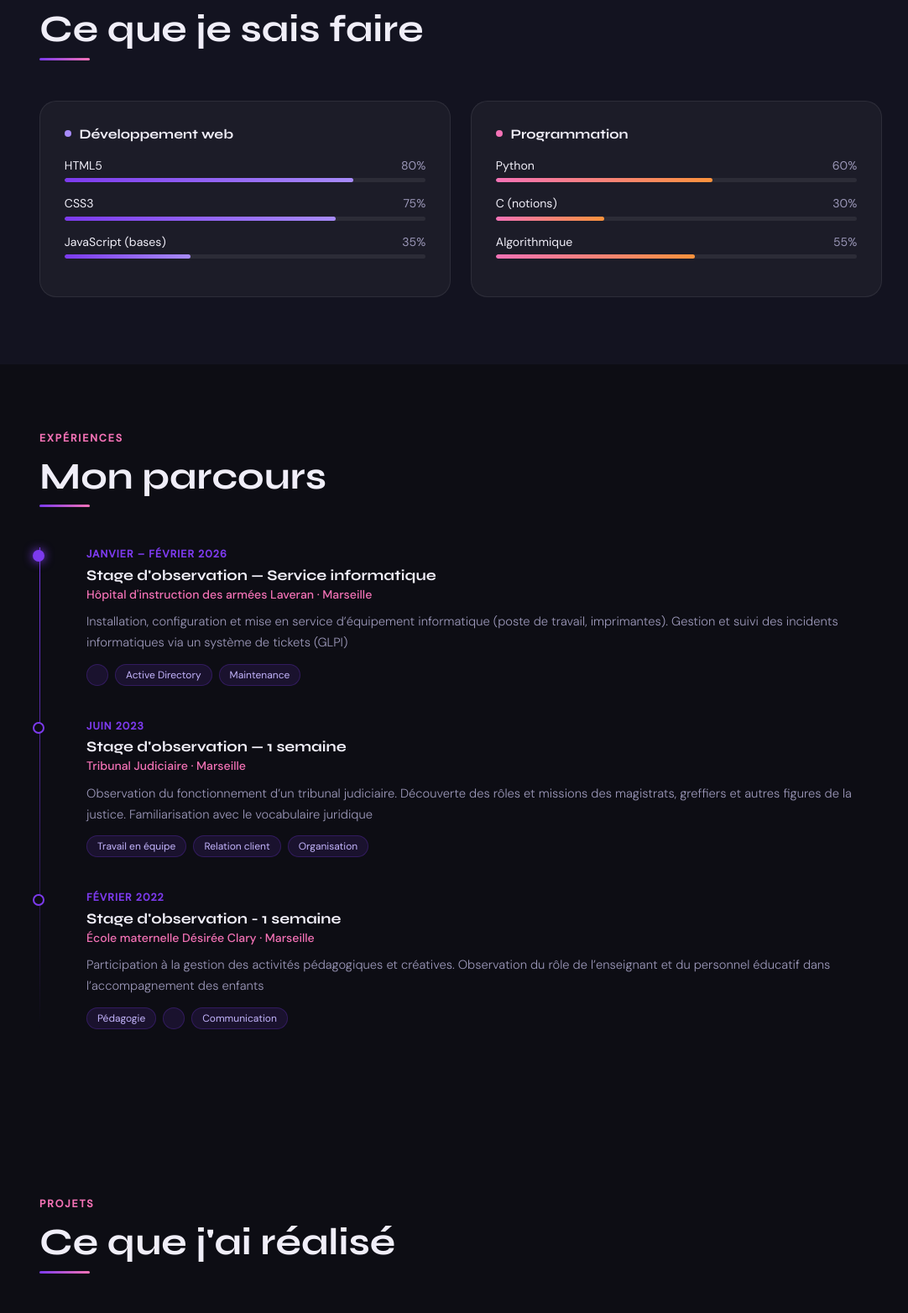
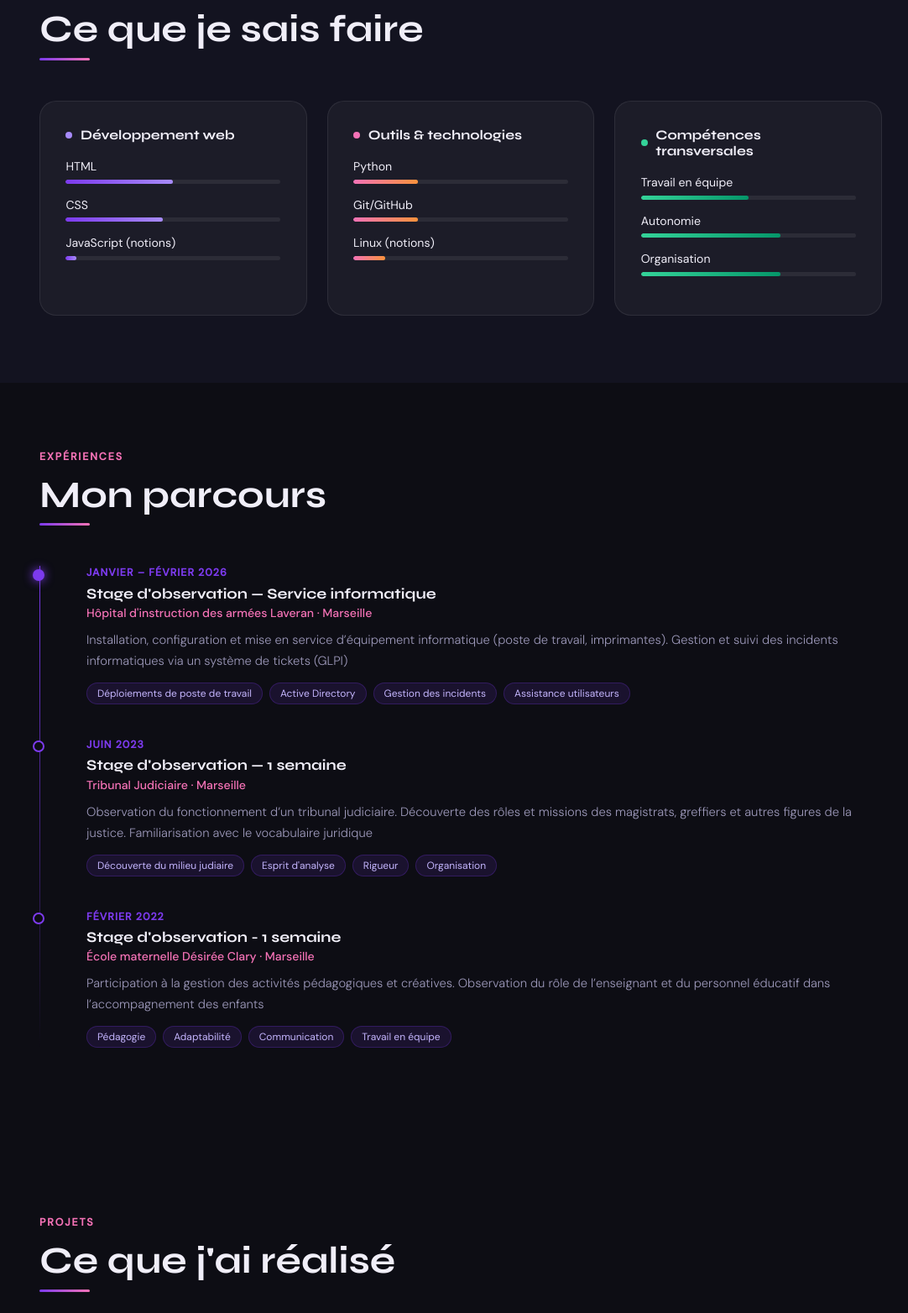
Before and after one commit to angele-phan/portfolio, a plain HTML site: page index.html in a window 1280 px wide. Shown: the part 1507-3071 px from the top of the page at 84% size, without its empty margins (91-1173 px from the left). Drawn offline with Linux system fonts and the light colour scheme.

Commit message:
Add files via upload

```diff
--- a/index.html
+++ b/index.html
@@ -55,7 +55,8 @@
       <div class="about-text">
         <p>
           Je suis <strong>Angèle Phan</strong>, étudiante en 1ère année de cycle préparatoire intégré
-          en Informatique et Réseaux à l'<strong>ESAIP École d'ingénieur</strong>. Curieuse et motivée, j'aime comprendre comment les technologies
+          en Informatique et Réseaux à <a href="https://www.esaip.org/" target="_blank" style="color: var(--text); text-decoration: none;">
+            l'<strong>ESAIP École d'ingénieur</strong> </a>. Curieuse et motivée, j'aime comprendre comment les technologies
           fonctionnent, du code au câble réseau.
         </p>
         <!--
@@ -113,29 +114,29 @@
           </div>
           <div class="skill-item">
             <div class="skill-info">
-              <span class="skill-name">HTML5</span>
-              <span class="skill-pct">80%</span>
+              <span class="skill-name">HTML</span>
+              <!--<span class="skill-pct">50%</span>-->
             </div>
             <div class="skill-bar">
-              <div class="skill-fill" data-w="80" style="background: linear-gradient(90deg, #7C3AED, #A78BFA)"></div>
+              <div class="skill-fill" data-w="50" style="background: linear-gradient(90deg, #7C3AED, #A78BFA)"></div>
             </div>
           </div>
           <div class="skill-item">
             <div class="skill-info">
-              <span class="skill-name">CSS3</span>
-              <span class="skill-pct">75%</span>
+              <span class="skill-name">CSS</span>
+              <!--<span class="skill-pct">45%</span>-->
             </div>
             <div class="skill-bar">
-              <div class="skill-fill" data-w="75" style="background: linear-gradient(90deg, #7C3AED, #A78BFA)"></div>
+              <div class="skill-fill" data-w="45" style="background: linear-gradient(90deg, #7C3AED, #A78BFA)"></div>
             </div>
           </div>
           <div class="skill-item">
             <div class="skill-info">
-              <span class="skill-name">JavaScript (bases)</span>
-              <span class="skill-pct">35%</span>
+              <span class="skill-name">JavaScript (notions)</span>
+              <!--<span class="skill-pct">10%</span>-->
             </div>
             <div class="skill-bar">
-              <div class="skill-fill" data-w="35" style="background: linear-gradient(90deg, #7C3AED, #A78BFA)"></div>
+              <div class="skill-fill" data-w="5" style="background: linear-gradient(90deg, #7C3AED, #A78BFA)"></div>
             </div>
           </div>
         </div>
@@ -143,21 +144,12 @@
         <div class="skill-category">
           <div class="skill-cat-title">
             <div class="skill-dot" style="background:#F472B6"></div>
-            Programmation
+            Outils & technologies
           </div>
           <div class="skill-item">
             <div class="skill-info">
               <span class="skill-name">Python</span>
-              <span class="skill-pct">60%</span>
-            </div>
-            <div class="skill-bar">
-              <div class="skill-fill" data-w="60" style="background: linear-gradient(90deg, #F472B6, #FB923C)"></div>
-            </div>
-          </div>
-          <div class="skill-item">
-            <div class="skill-info">
-              <span class="skill-name">C (notions)</span>
-              <span class="skill-pct">30%</span>
+              <!--<span class="skill-pct">30%</span>-->
             </div>
             <div class="skill-bar">
               <div class="skill-fill" data-w="30" style="background: linear-gradient(90deg, #F472B6, #FB923C)"></div>
@@ -165,24 +157,33 @@
           </div>
           <div class="skill-item">
             <div class="skill-info">
-              <span class="skill-name">Algorithmique</span>
-              <span class="skill-pct">55%</span>
+              <span class="skill-name">Git/GitHub</span>
+              <!--<span class="skill-pct">30%</span>-->
             </div>
             <div class="skill-bar">
-              <div class="skill-fill" data-w="55" style="background: linear-gradient(90deg, #F472B6, #FB923C)"></div>
+              <div class="skill-fill" data-w="30" style="background: linear-gradient(90deg, #F472B6, #FB923C)"></div>
+            </div>
+          </div>
+          <div class="skill-item">
+            <div class="skill-info">
+              <span class="skill-name">Linux (notions)</span>
+              <!--<span class="skill-pct">20%</span>-->
+            </div>
+            <div class="skill-bar">
+              <div class="skill-fill" data-w="15" style="background: linear-gradient(90deg, #F472B6, #FB923C)"></div>
             </div>
           </div>
         </div>
-<!--
+
         <div class="skill-category">
           <div class="skill-cat-title">
             <div class="skill-dot" style="background:#34D399"></div>
-            Réseaux & Systèmes
+          Compétences transversales
           </div>
           <div class="skill-item">
             <div class="skill-info">
-              <span class="skill-name">Linux (bases)</span>
-              <span class="skill-pct">50%</span>
+              <span class="skill-name"> Travail en équipe </span>
+              <!--<span class="skill-pct">50%</span>-->
             </div>
             <div class="skill-bar">
               <div class="skill-fill" data-w="50" style="background: linear-gradient(90deg, #34D399, #059669)"></div>
@@ -190,8 +191,8 @@
           </div>
           <div class="skill-item">
             <div class="skill-info">
-              <span class="skill-name">Modèle OSI / TCP-IP</span>
-              <span class="skill-pct">65%</span>
+              <span class="skill-name">Autonomie</span>
+              <!--<span class="skill-pct">65%</span>-->
             </div>
             <div class="skill-bar">
               <div class="skill-fill" data-w="65" style="background: linear-gradient(90deg, #34D399, #059669)"></div>
@@ -199,13 +200,13 @@
           </div>
           <div class="skill-item">
             <div class="skill-info">
-              <span class="skill-name">Packet Tracer</span>
-              <span class="skill-pct">45%</span>
+              <span class="skill-name">Organisation </span>
+              <!--<span class="skill-pct">45%</span>-->
             </div>
             <div class="skill-bar">
-              <div class="skill-fill" data-w="45" style="background: linear-gradient(90deg, #34D399, #059669)"></div>
+              <div class="skill-fill" data-w="65" style="background: linear-gradient(90deg, #34D399, #059669)"></div>
             </div>
-          </div>-->
+          </div>
         </div>
 
       </div>
@@ -222,16 +223,19 @@
       <div class="timeline-item">
         <div class="timeline-dot active"></div>
         <div class="t-date">Janvier – Février 2026</div>
+
         <div class="t-title">Stage d'observation — Service informatique</div>
-        <div class="t-company">Hôpital d'instruction des armées Laveran · Marseille</div>
+        <div class="t-company"> <a href="https://hialaveran.sante.defense.gouv.fr/" target="_blank" style=" text-decoration: none; color: #F472B6;">
+             Hôpital d'instruction des armées Laveran · Marseille </a></div>
         <div class="t-desc">
           Installation, configuration et mise en service d’équipement informatique (poste de travail, imprimantes).
           Gestion et suivi des incidents informatiques via un système de tickets (GLPI)
         </div>
         <div class="t-tags">
-          <span class="tag"></span>
-          <span class="tag">Active Directory</span>
-          <span class="tag">Maintenance</span>
+          <span class="tag">Déploiements de poste de travail </span>
+          <span class="tag">Active Directory </span>
+          <span class="tag">Gestion des incidents</span>
+          <span class="tag"> Assistance utilisateurs </span>
         </div>
       </div>
 
@@ -239,16 +243,19 @@
         <div class="timeline-dot"></div>
         <div class="t-date">Juin 2023</div>
         <div class="t-title">Stage d'observation — 1 semaine</div>
-        <div class="t-company"> Tribunal Judiciaire · Marseille </div>
+
+        <div class="t-company"> <a href="https://www.justice.gouv.fr/annuaire/fiche/tribunal-judiciaire-de-marseille" target="_blank" style=" text-decoration: none; color: #F472B6;">
+            Tribunal Judiciaire · Marseille</a></div>
         <div class="t-desc">
           Observation du fonctionnement d’un tribunal judiciaire.
           Découverte des rôles et missions des magistrats, greffiers et autres figures de la justice.
           Familiarisation avec le vocabulaire juridique
         </div>
         <div class="t-tags">
-          <span class="tag">Travail en équipe</span>
-          <span class="tag">Relation client</span>
-          <span class="tag">Organisation</span>
+          <span class="tag">Découverte du milieu judiaire</span>
+          <span class="tag">Esprit d'analyse </span>
+          <span class="tag">Rigueur </span>
+          <span class="tag">Organisation </span>
         </div>
       </div>
 
@@ -256,7 +263,8 @@
         <div class="timeline-dot"></div>
         <div class="t-date">Février 2022</div>
         <div class="t-title">Stage d'observation - 1 semaine </div>
-        <div class="t-company">  École maternelle Désirée Clary · Marseille </div>
+        <div class="t-company"> <a href="https://www.education.gouv.fr/annuaire/13002/marseille-2e-arrondissement/ecole/0133819f/ecole-maternelle-desiree-clary.html" target="_blank" style=" text-decoration: none; color: #F472B6;">
+          École maternelle Désirée Clary · Marseille</a></div>
         <div class="t-desc">
           Participation à la gestion des activités pédagogiques et créatives.
           Observation du rôle de l’enseignant et du personnel éducatif dans l’accompagnement des enfants
@@ -264,8 +272,9 @@
         </div>
         <div class="t-tags">
           <span class="tag">Pédagogie</span>
-          <span class="tag"></span>
+          <span class="tag">Adaptabilité</span>
           <span class="tag">Communication</span>
+          <span class="tag">Travail en équipe</span>
         </div>
       </div>
 
@@ -298,9 +307,9 @@
         <div class="project-icon">🛍️</div>
         <div class="project-title">Boutique en ligne — Projet Web</div>
         <div class="project-desc">
-          Développement en groupe de 4 d'un site e-commerce complet, à partir d'un cahier des charges imposé.
+          Développement d'un site web e-commerce complet, à partir d'un cahier des charges imposé.
           Le site permet de visualiser des produits, de s'inscrire/connecter et de trouver les lieux de vente.
-          Pages réalisées : accueil, catalogue, fiche produit, lieux de vente, connexion, inscription, FAQ, erreur 404 personnalisée.
+
         </div>
         <div class="t-tags" style="margin-bottom:1rem;">
           <span class="tag">HTML/CSS</span>
@@ -308,7 +317,7 @@
           <span class="tag">Cahier des charges</span>
           <span class="tag">E-commerce</span>
         </div>
-        <a href="#" class="project-link">Voir le projet →</a>
+        <a href="#" class="project-link">Voir le site →</a>
       </div>
 
       <div class="project-card p3">
@@ -325,7 +334,7 @@
           <span class="tag">Tkinter</span>
           <span class="tag">Éducatif</span>
         </div>
-        <a href="#" class="project-link">Voir le code →</a>
+        <a href="coming-soon.html" class="project-link">Voir le code →</a>
       </div>
 
       <div class="project-card p1">
@@ -338,8 +347,6 @@
         </div>
         <div class="t-tags" style="margin-bottom:1rem;">
           <span class="tag">PESTEL / SWOT</span>
-          <span class="tag">Business Plan</span>
-          <span class="tag">Finance</span>
           <span class="tag">Gestion de projet</span>
         </div>
         <a href="#" class="project-link">Voir le dossier →</a>
@@ -372,13 +379,13 @@
 
       <div class="formation-card">
         <div class="formation-year">Certifications</div>
-        <div class="formation-title">Certifications & MOOCs</div>
+        <div class="formation-title">Formations complémentaires</div>
         <div class="formation-school">
-          • Python Basics — Coursera<br>
-          • Initiation Cisco CCNA — Packet Tracer<br>
-          • HTML/CSS — OpenClassrooms
+          • Certification PIX — Niveau Indépendant 2<br>
+          • Certifications Voltaire — Niveau Professionnel<br>
+          • HTML/CSS OpenClassrooms — Auto-formation
         </div>
-        <div class="formation-badge">✦ Auto-formation</div>
+        <div class="formation-badge">✦ Apprentissage / Auto formation</div>
       </div>
 
     </div>
@@ -409,6 +416,7 @@
         </form>
 
         <div class="contact-info">
+
           <div class="contact-item">
             <div class="ci-icon" style="background:rgba(124,58,237,0.15);">📧</div>
             <div>
@@ -416,20 +424,30 @@
               <div class="ci-value">thuyangele@gmail.com</div>
             </div>
           </div>
+
+          <a href="https://www.linkedin.com/in/angele-phan"  target="_blank" style="color: var(--text); text-decoration: none;">
           <div class="contact-item">
             <div class="ci-icon" style="background:rgba(244,114,182,0.15);">💼</div>
             <div>
               <div class="ci-label">LinkedIn</div>
-              <div class="ci-value">linkedin.com/in/angele-phan</div>
+              linkedin.com/in/angele-phan
             </div>
           </div>
-          <div class="contact-item">
+          </a>
+
+          <a href="https://github.com/angele-phan" target="_blank" style="color: var(--text); text-decoration: none;">
+
+            <div class="contact-item">
             <div class="ci-icon" style="background:rgba(52,211,153,0.15);">🐙</div>
             <div>
               <div class="ci-label">GitHub</div>
-              <div class="ci-value">github.com/angelephan</div>
+                github.com/angele-phan <!--Texte que je mets dans la div -->
             </div>
           </div>
+
+          </a>
+
+
           <div class="contact-item">
             <div class="ci-icon" style="background:rgba(251,146,60,0.15);">📍</div>
             <div>
@@ -437,6 +455,7 @@
               <div class="ci-value">Aix-en-Provence, France</div>
             </div>
           </div>
+
         </div>
 
       </div>
@@ -445,7 +464,7 @@
 
   <!-- FOOTER -->
   <footer>
-    Fait en HTML/CSS · Angèle Phan · 2025
+    Fait en HTML/CSS · ✨ Angèle Phan ✨· 2026
   </footer>
 
   <script>
--- a/styles.css
+++ b/styles.css
@@ -323,7 +323,7 @@
       background: var(--card);
       border: 1px solid var(--border);
       border-radius: 20px;
-      padding: 1.8rem;
+      padding: 1.9rem;
       transition: transform 0.2s;
     }
 
```
